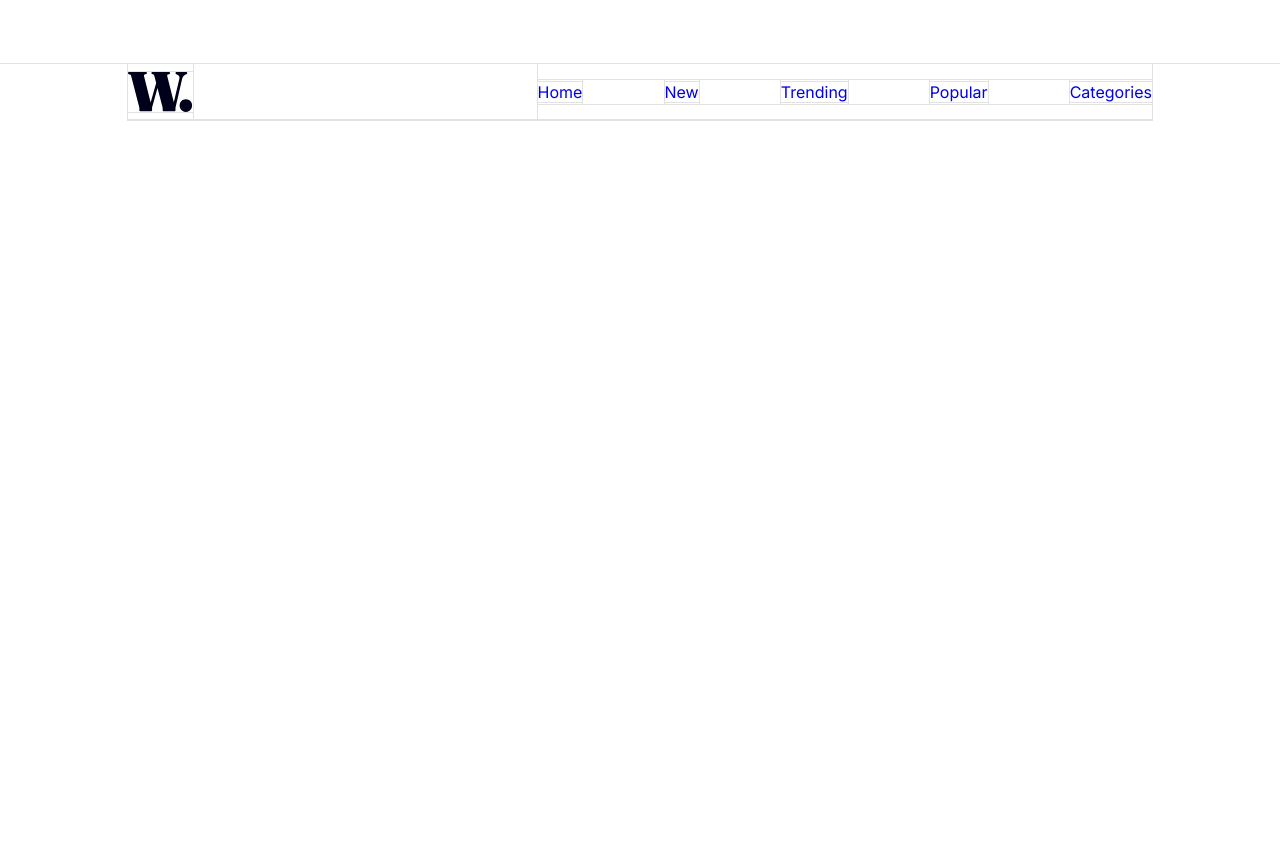
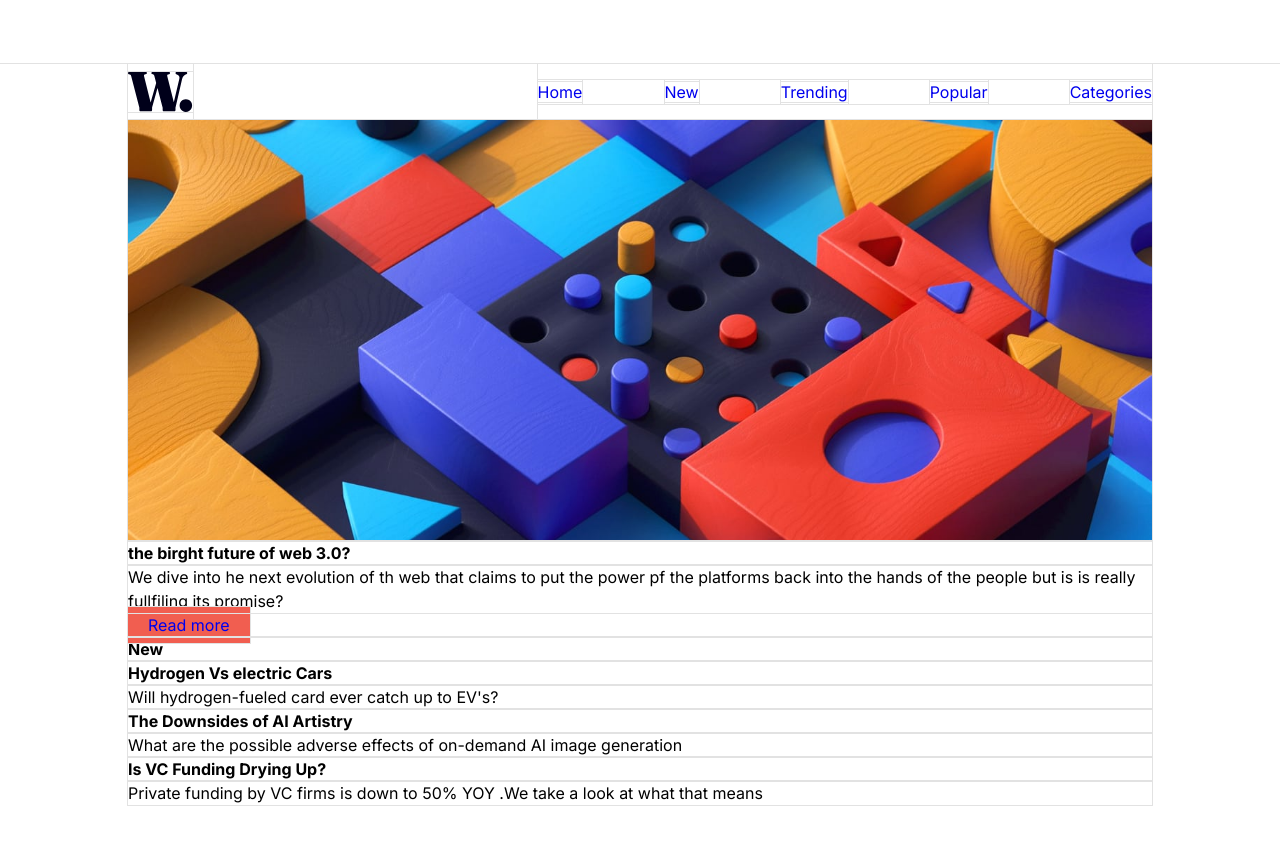
Before and after one commit to mishael-codehq/newshomepage, a plain HTML site: page index.html in a window 1280 px wide. Drawn offline with Linux system fonts and the light colour scheme.

Commit message:
:finnished building the markup for the main main section

```diff
--- a/index.html
+++ b/index.html
@@ -32,6 +32,61 @@
 				</nav>
 			</div>
 		</header>
-		<main></main>
+		<main>
+			<article class="blog-post">
+				<div class="blog-post__image">
+					<img src="images\image-web-3-desktop.jpg" alt="" />
+				</div>
+				<h1 class="blog-post__tittle">the birght future of web 3.0?</h1>
+
+				<section class="blog-post__desc-cta">
+					<p class="blog-post__desc">
+						We dive into he next evolution of th web that claims to put the
+						power pf the platforms back into the hands of the people but is is
+						really fullfiling its promise?
+					</p>
+					<a
+						href="#"
+						class="blog-post__cta btn blog-post__btn--primary primary-btn">
+						Read more
+					</a>
+				</section>
+			</article>
+			<section class="blog-links">
+				<div class="blog-links__container">
+					<h1 class="blog-links__title">New</h1>
+					<div class="blog-links--even-rows">
+						<!-- ? blog link 1 -->
+						<section class="blog-link__1">
+							<h2 class="blog-link__tittle">Hydrogen Vs electric Cars</h2>
+							<p class="blog-link__description">
+								Will hydrogen-fueled card ever catch up to EV's?
+							</p>
+						</section>
+						<!-- ? end -->
+
+						<!-- ? blog link 2 -->
+						<section class="blog-link__1">
+							<h2 class="blog-link__tittle">The Downsides of AI Artistry</h2>
+							<p class="blog-link__description">
+								What are the possible adverse effects of on-demand AI image
+								generation
+							</p>
+						</section>
+						<!-- ? end -->
+
+						<!-- ? blog link 3 -->
+						<section class="blog-link__1">
+							<h2 class="blog-link__tittle">Is VC Funding Drying Up?</h2>
+							<p class="blog-link__description">
+								Private funding by VC firms is down to 50% YOY .We take a look
+								at what that means
+							</p>
+						</section>
+						<!-- ? end -->
+					</div>
+				</div>
+			</section>
+		</main>
 	</body>
 </html>
--- a/reset.css
+++ b/reset.css
@@ -82,3 +82,10 @@ select {
 	text-decoration: none;
 	font-size: inherit;
 }
+.image-container {
+	overflow: hidden;
+}
+img {
+	max-width: 100%;
+	max-height: 100%;
+}
--- a/style.css
+++ b/style.css
@@ -13,6 +13,7 @@
 	--off-white: #fffdfa;
 
 	--border: 1px solid rgb(226, 226, 226);
+	--gap: 4rem;
 }
 
 h1,
@@ -44,9 +45,19 @@ header {
 .container {
 	max-width: 100%;
 }
+.btn {
+	cursor: pointer;
+}
+.primary-btn {
+	background-color: var(--primary-soft-red);
+	padding: 8px 20px;
+	transition: all 300ms ease;
+}
+.primary-btn:hover {
+	letter-spacing: 1px;
+	background-color: var(--verry-dark-blue);
+}
 
-
-}
 header {
 	display: flex;
 	flex-direction: column;
```
Also changed, not shown: test.html (added, +28 -0 lines).
